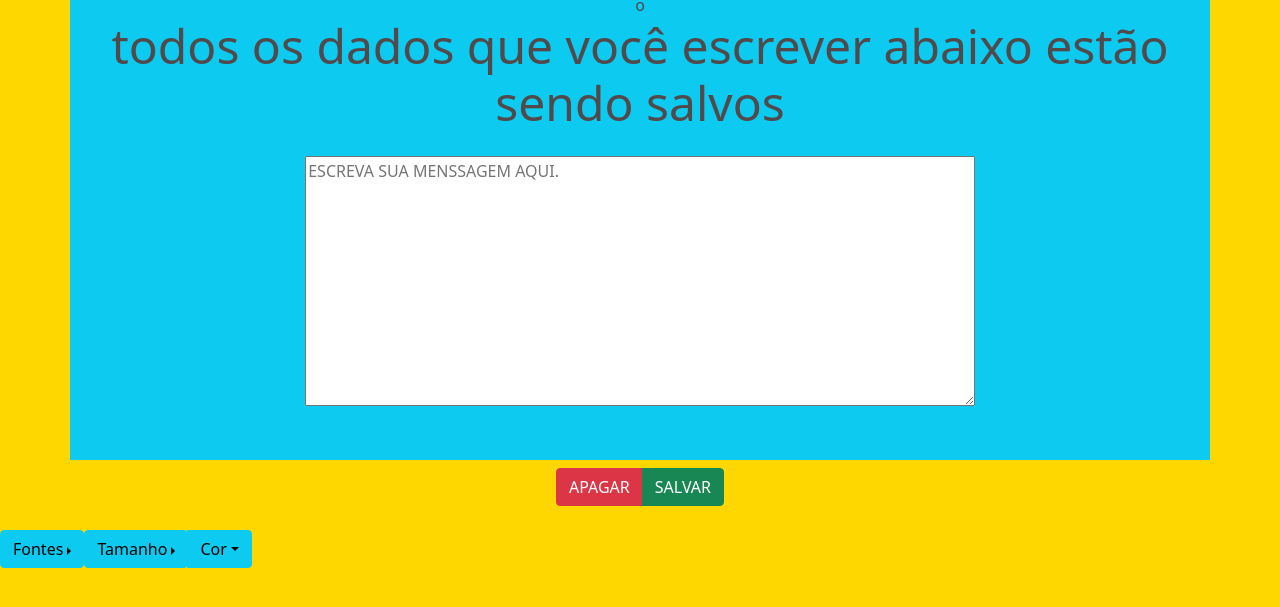
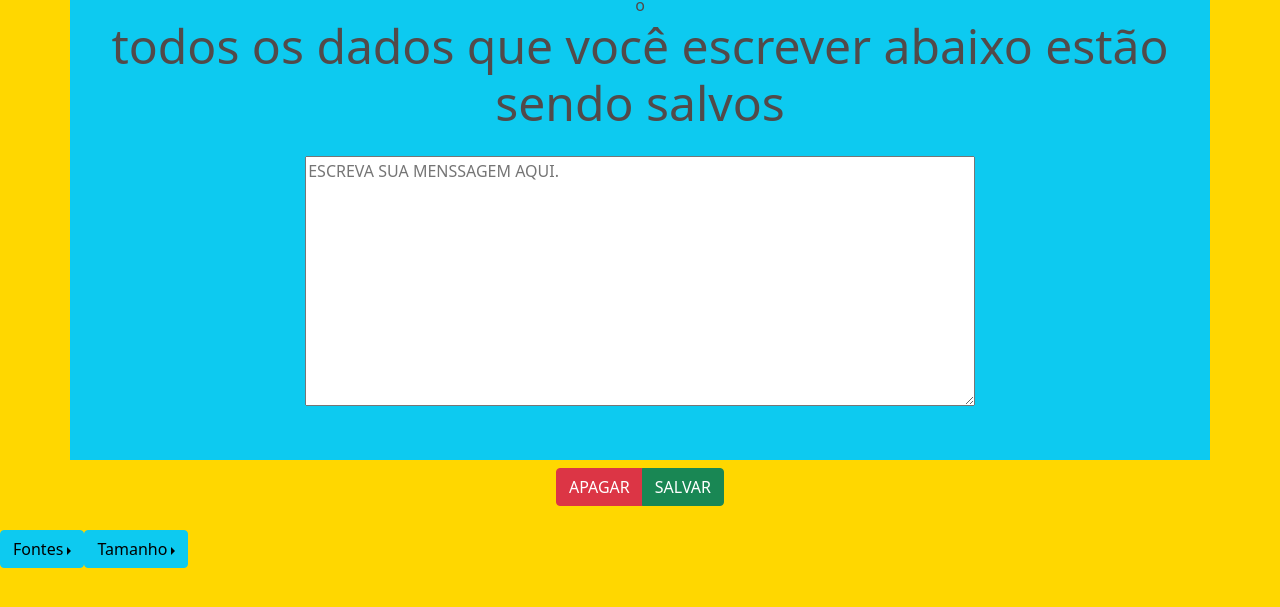
Before and after one commit to ItaloMirandaSantiago/Editor-de-texto, a plain HTML site: page projeto1/index.html in a window 1280 px wide. Shown: the part 143-750 px from the top of the page. Drawn offline with nearby package versions, Linux system fonts and the light colour scheme; a web font is replaced by a local one.

Commit message:
Update index.html

```diff
--- a/projeto1/index.html
+++ b/projeto1/index.html
@@ -99,8 +99,6 @@
         </div>
     </div>
 
-    <button id="cor" class="btn btn-info mt-2 d-inline dropdown-toggle">Cor</button>
-
 </div>
 <!-- tutorial de como exportar fontes -->
 <div class="modal" id="modal_explicacao">
```
